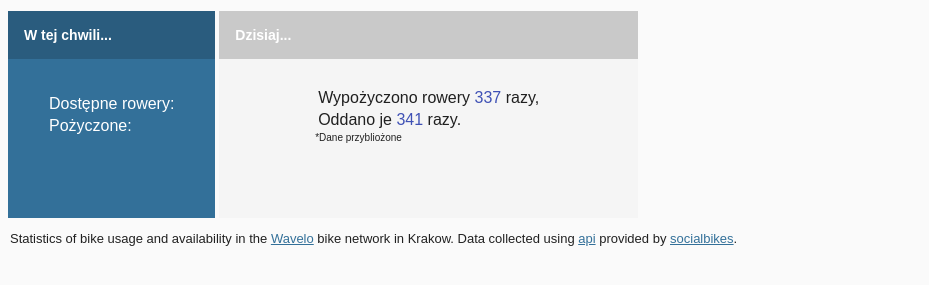
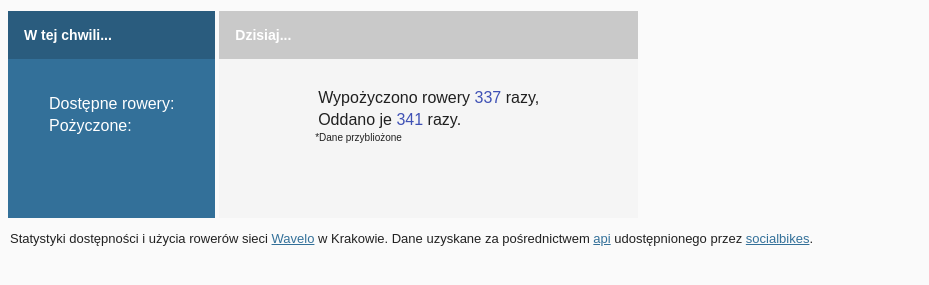
Before and after one commit to martanoga/Wavelo-Stats, a website: page docs/index.html in a window 1280 px wide. Shown: the part 129-414 px from the top of the page, without its empty margins (0-929 px from the left). Drawn offline with Linux system fonts and the light colour scheme; no server answers.

```diff
--- a/docs/index.html
+++ b/docs/index.html
@@ -103,7 +103,7 @@
                 </md-grid-list>
             </div>
 
-            <div class="graph_caption">Statistics of bike usage and availability in the <a href="https://wavelo.pl">Wavelo</a> bike network in Krakow. Data collected using <a href="https://app.socialbicycles.com/developer/">api</a> provided by <a href="http://socialbicycles.com">socialbikes</a>.</div>
+            <div class="graph_caption">Statystyki dostępności i użycia rowerów sieci <a href="https://wavelo.pl">Wavelo</a> w Krakowie. Dane uzyskane za pośrednictwem <a href="https://app.socialbicycles.com/developer/">api</a> udostępnionego przez <a href="http://socialbicycles.com">socialbikes</a>.</div>
 
 
         </div>
```
